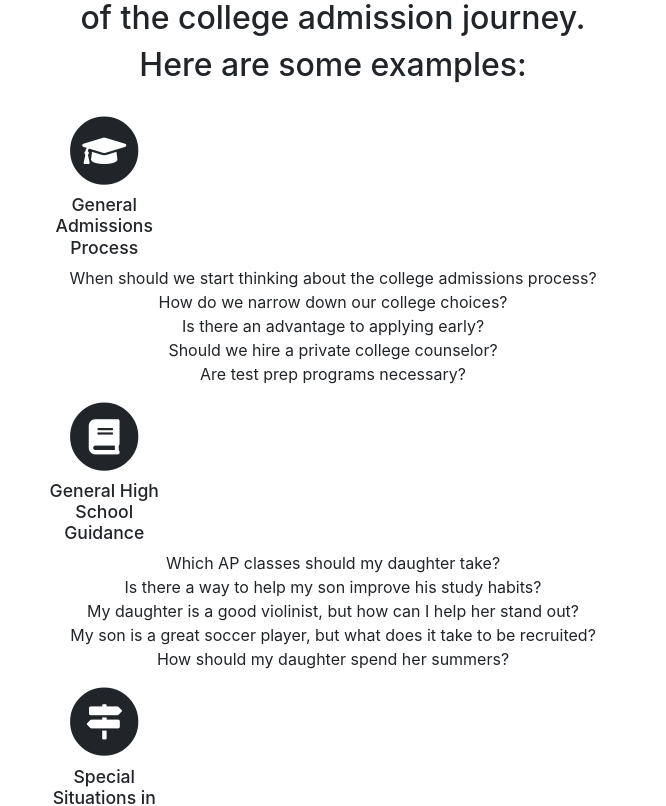
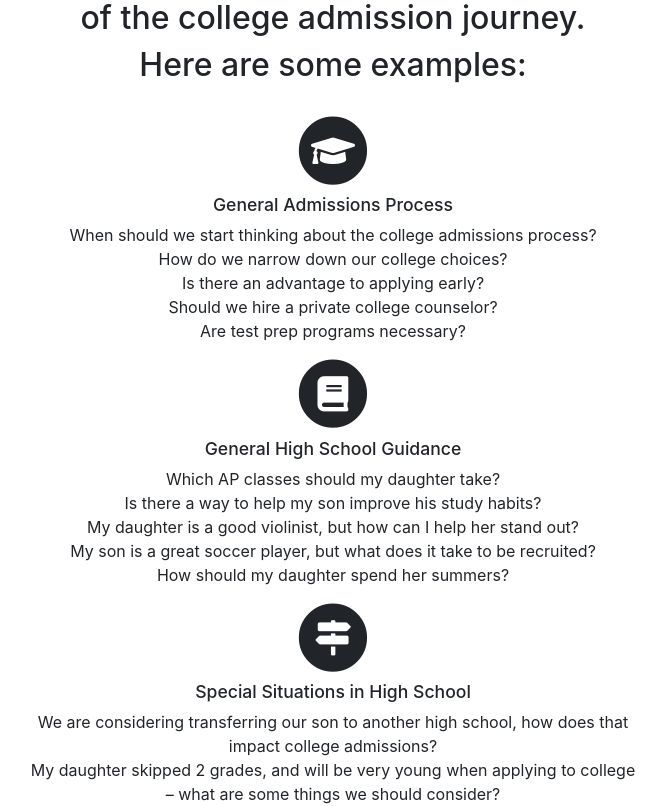
Before and after one commit to SyedHTanveer/AskVersed, a React (Create React App) app in the folder client/: page /about in a window 1280 px wide. Shown: the part 3429-4235 px from the top of the page, without its empty margins (307-973 px from the left). Built offline with nearby package versions, Linux system fonts and the light colour scheme; a web font is replaced by a local one.

Commit message:
Made logos centered on about page

```diff
--- a/client/src/pages/About-components/UseInfo.tsx
+++ b/client/src/pages/About-components/UseInfo.tsx
@@ -16,7 +16,7 @@ export default class UseInfo extends React.Component {
               Here are some examples:
             </h2>
             <br/>
-            <div className="col-sm-6 col-md-3 col-s-12 content-box">
+            <div className="col-sm-12 col-md-12 col-xs-12 content-box">
               <h4 className="title">
                 <span className="fa-stack fa-2x">
                   <i className="fa fa-circle fa-stack-2x" />
@@ -35,7 +35,7 @@ export default class UseInfo extends React.Component {
               Are test prep programs necessary?
             </p>
 
-            <div className="col-sm-6 col-md-3 col-s-12 content-box">
+            <div className="col-sm-12 col-md-12 col-xs-12 content-box">
               <h4 className="title">
                 <span className="fa-stack fa-2x">
                  <i className="fa fa-circle fa-stack-2x" />
@@ -54,7 +54,7 @@ export default class UseInfo extends React.Component {
               How should my daughter spend her summers?
             </p>
 
-            <div className="col-md-3 col-s-12 content-box">
+            <div className="col-sm-12 col-md-12 col-xs-12 content-box">
               <h4 className="title"><span className="fa-stack fa-2x">
                 <i className="fa fa-circle fa-stack-2x" />
                 <i className="fa fa-map-signs fa-stack-1x fa-inverse" aria-hidden="true" /></span></h4>
```
